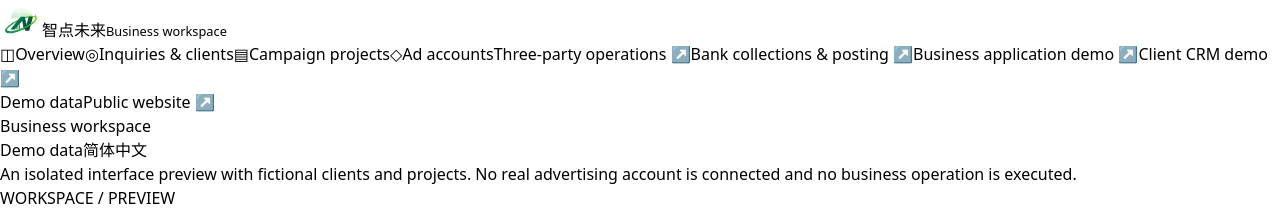
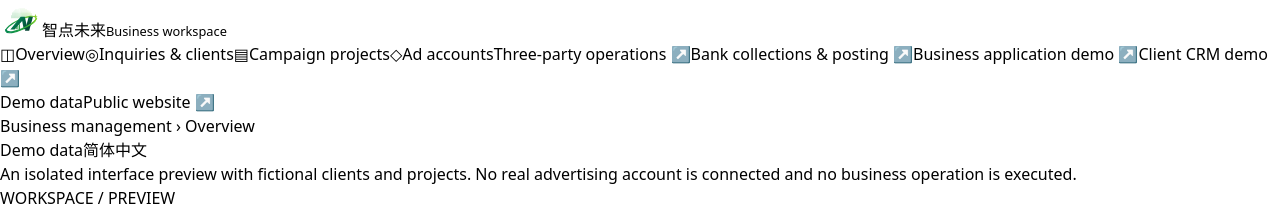
Before and after one commit to Web-Vercel/kbjmcorp.com, a Next.js app: page /en/admin-preview in a window 1280 px wide. Shown: the top 212 px of the page. Built offline with nearby package versions, Linux system fonts and the light colour scheme.

Commit message:
Add admin breadcrumbs and direct business account permissions navigation

```diff
--- /dev/null
+++ b/src/components/admin/AdminBreadcrumbs.tsx
@@ -0,0 +1,29 @@
+"use client";
+import Link from "next/link";
+import {usePathname} from "next/navigation";
+import type {Locale} from "@/lib/content";
+
+const pages: Record<string, [string, string]> = {
+  "role-accounts": ["业务账号权限", "Business account access"],
+  clients: ["客户访问权限", "Client access"],
+  inquiries: ["咨询与客户", "Inquiries and clients"],
+  projects: ["广告项目", "Advertising projects"],
+  accounts: ["广告账户", "Advertising accounts"],
+  applications: ["企业申请审核", "Business applications"],
+  crm: ["企业客户 CRM", "Client CRM"],
+};
+
+export default function AdminBreadcrumbs({locale, demo}: {locale: Locale; demo: boolean}) {
+  const pathname = usePathname();
+  const root = `/${locale}/${demo ? "admin-preview" : "admin"}`;
+  const segments = pathname.startsWith(`${root}/`) ? pathname.slice(root.length + 1).split("/") : [];
+  const page = pages[segments[0]];
+  const zh = locale === "zh";
+  return <nav aria-label={zh ? "当前位置" : "Breadcrumb"}>
+    <Link href={root}>{zh ? "业务管理中心" : "Business management"}</Link>
+    <span aria-hidden="true"> › </span>
+    {page ? <>
+      {segments.length > 1 ? <><Link href={`${root}/${segments[0]}`}>{page[zh ? 0 : 1]}</Link><span aria-hidden="true"> › </span><span aria-current="page">{zh ? "详情" : "Details"}</span></> : <span aria-current="page">{page[zh ? 0 : 1]}</span>}
+    </> : <span aria-current="page">{zh ? "工作总览" : "Overview"}</span>}
+  </nav>;
+}
--- a/src/components/admin/AdminNavigation.tsx
+++ b/src/components/admin/AdminNavigation.tsx
@@ -5,7 +5,7 @@ import type { Locale } from "@/lib/content";
 import { adminContent } from "@/lib/admin/content";
 export default function AdminNavigation({locale,demo}:{locale:Locale;demo:boolean}){
  const t=adminContent[locale];const path=usePathname();
- const items=[["",t.overview,"◫"],["/inquiries",t.inquiries,"◎"],["/projects",t.projects,"▤"],["/accounts",t.accounts,"◇"] ,...(!demo?[["/applications",locale==="zh"?"企业申请审核":"Business applications","◎"],["/crm",locale==="zh"?"企业客户 CRM":"Client CRM","▣"],["/clients",locale==="zh"?"客户访问权限":"Client access","♧"]]:[])];
+ const items=[["",t.overview,"◫"],["/inquiries",t.inquiries,"◎"],["/projects",t.projects,"▤"],["/accounts",t.accounts,"◇"] ,...(!demo?[["/role-accounts",locale==="zh"?"业务账号权限":"Business account access","♧"],["/applications",locale==="zh"?"企业申请审核":"Business applications","◎"],["/crm",locale==="zh"?"企业客户 CRM":"Client CRM","▣"],["/clients",locale==="zh"?"客户访问权限":"Client access","♧"]]:[])];
  return <nav className="admin-nav" aria-label={locale==="zh"?"后台导航":"Workspace navigation"}>{items.map(([suffix,label,icon])=>{
  const href=demo?`/${locale}/admin-preview${suffix?`#${suffix.slice(1)}`:""}`:`/${locale}/admin${suffix}`;
  const active=demo?!suffix:suffix?path.includes(`/admin${suffix}`):path===`/${locale}/admin`;
--- a/src/components/admin/AdminShell.tsx
+++ b/src/components/admin/AdminShell.tsx
@@ -4,8 +4,9 @@ import brandStyles from "./AdminBrandMark.module.css";
 import type { Locale } from "@/lib/content";
 import { adminContent } from "@/lib/admin/content";
 import AdminNavigation from "./AdminNavigation";
+import AdminBreadcrumbs from "./AdminBreadcrumbs";
 import SignOutButton from "@/components/SignOutButton";
 export default function AdminShell({locale,children,demo=false,identity}:{locale:Locale;children:React.ReactNode;demo?:boolean;identity?:React.ReactNode}){
  const t=adminContent[locale];
- return <div className="admin-app"><aside className="admin-sidebar"><Link className="admin-brand" href={`/${locale}`}><span className={brandStyles.plate}><BrandMark/></span><span>智点未来<small>{t.title}</small></span></Link><AdminNavigation locale={locale} demo={demo}/><div className="admin-sidebar-bottom"><span>{demo?t.demo:t.role}</span><Link href={`/${locale}`}>{locale==="zh"?"返回网站":"Public website"} ↗</Link></div></aside><div className="admin-main">{identity}<header className="admin-topbar"><span>{t.title}</span><div><span className={`admin-source${demo?" is-demo":""}`}>{demo?t.demo:t.source}</span><Link href={`/${locale==="zh"?"en":"zh"}/${demo?"admin-preview":"admin"}`}>{locale==="zh"?"EN":"简体中文"}</Link>{!demo&&!identity&&<SignOutButton locale={locale} mode="staff"/>}</div></header><main className="admin-content">{demo&&<p className="admin-demo-banner">{t.demoNotice}</p>}{children}{demo&&<Link className="service-link" href={`/${locale}/client-preview`}>{locale==="zh"?"查看客户中心演示":"View client preview"} ↗</Link>}<p className="admin-time-note">{locale==="zh"?"显示时间：温哥华（America/Vancouver）":"Displayed time: America/Vancouver"}</p></main></div></div>;
+ return <div className="admin-app"><aside className="admin-sidebar"><Link className="admin-brand" href={`/${locale}`}><span className={brandStyles.plate}><BrandMark/></span><span>智点未来<small>{t.title}</small></span></Link><AdminNavigation locale={locale} demo={demo}/><div className="admin-sidebar-bottom"><span>{demo?t.demo:t.role}</span><Link href={`/${locale}`}>{locale==="zh"?"返回网站":"Public website"} ↗</Link></div></aside><div className="admin-main">{identity}<header className="admin-topbar"><AdminBreadcrumbs locale={locale} demo={demo}/><div><span className={`admin-source${demo?" is-demo":""}`}>{demo?t.demo:t.source}</span><Link href={`/${locale==="zh"?"en":"zh"}/${demo?"admin-preview":"admin"}`}>{locale==="zh"?"EN":"简体中文"}</Link>{!demo&&!identity&&<SignOutButton locale={locale} mode="staff"/>}</div></header><main className="admin-content">{demo&&<p className="admin-demo-banner">{t.demoNotice}</p>}{children}{demo&&<Link className="service-link" href={`/${locale}/client-preview`}>{locale==="zh"?"查看客户中心演示":"View client preview"} ↗</Link>}<p className="admin-time-note">{locale==="zh"?"显示时间：温哥华（America/Vancouver）":"Displayed time: America/Vancouver"}</p></main></div></div>;
 }
```
